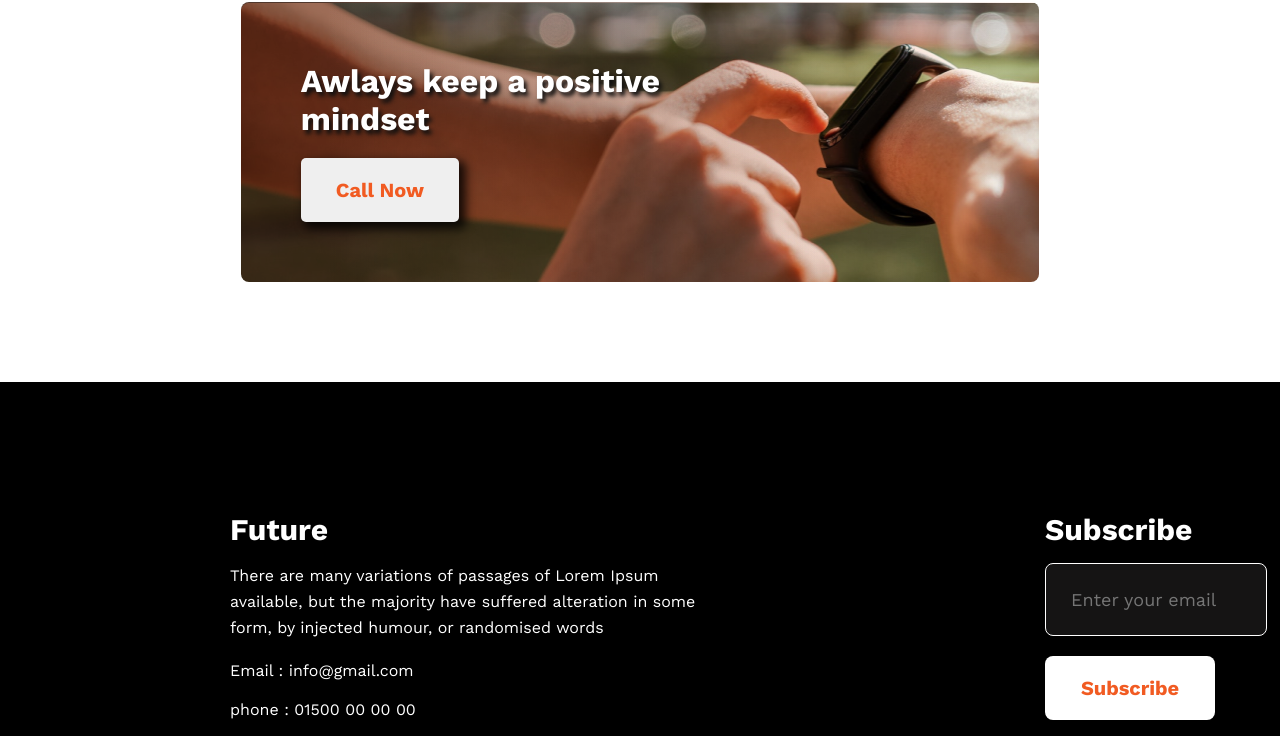
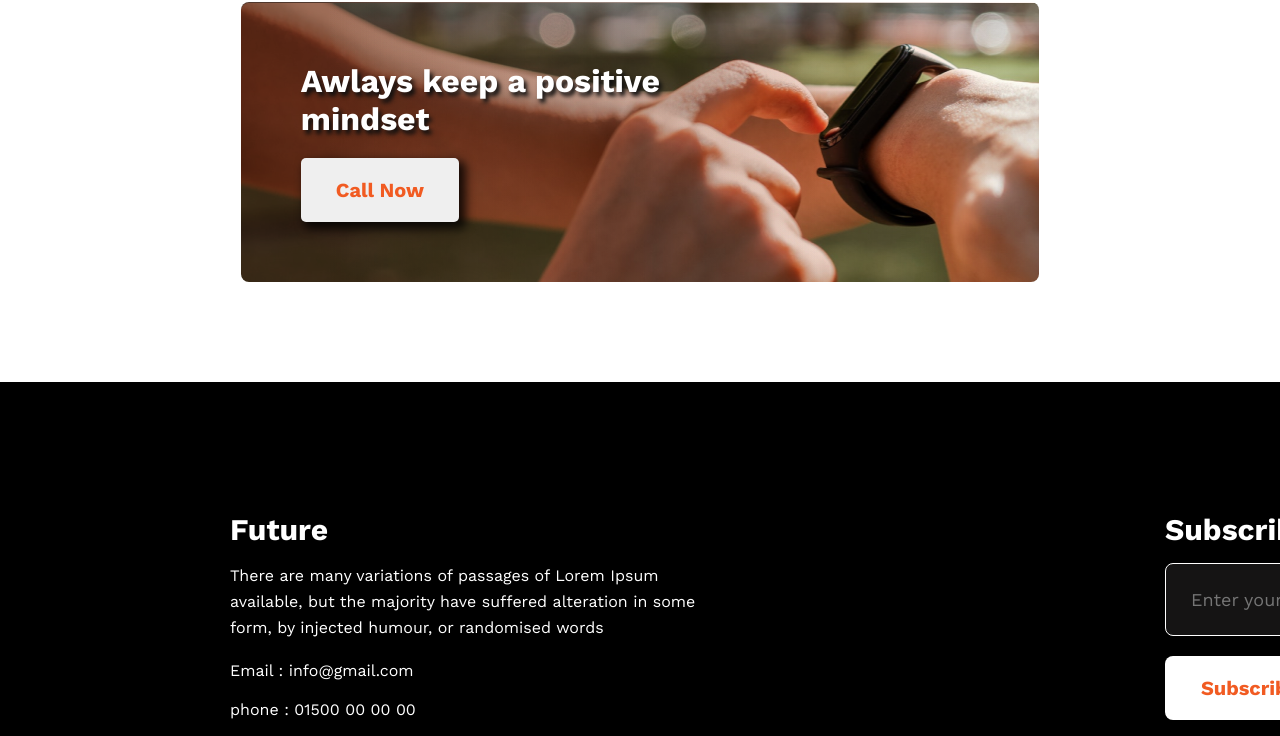
Before and after one commit to DShaon/Shaon-assignment-project, a plain HTML site: page index.html in a window 1280 px wide. Shown: the part 2369-3105 px from the top of the page. Drawn offline with nearby package versions, Linux system fonts and the light colour scheme.

Commit message:
adding some gap between future and subscribe

```diff
--- a/styles/style.css
+++ b/styles/style.css
@@ -213,7 +213,7 @@ ul li:before {
 /* future and subscribe */
 .future-subscribe {
     display: flex;
-    gap: 330px;
+    gap: 450px;
     background: #000000;
     padding: 130px 230px;
     margin-top: 100px;
```
